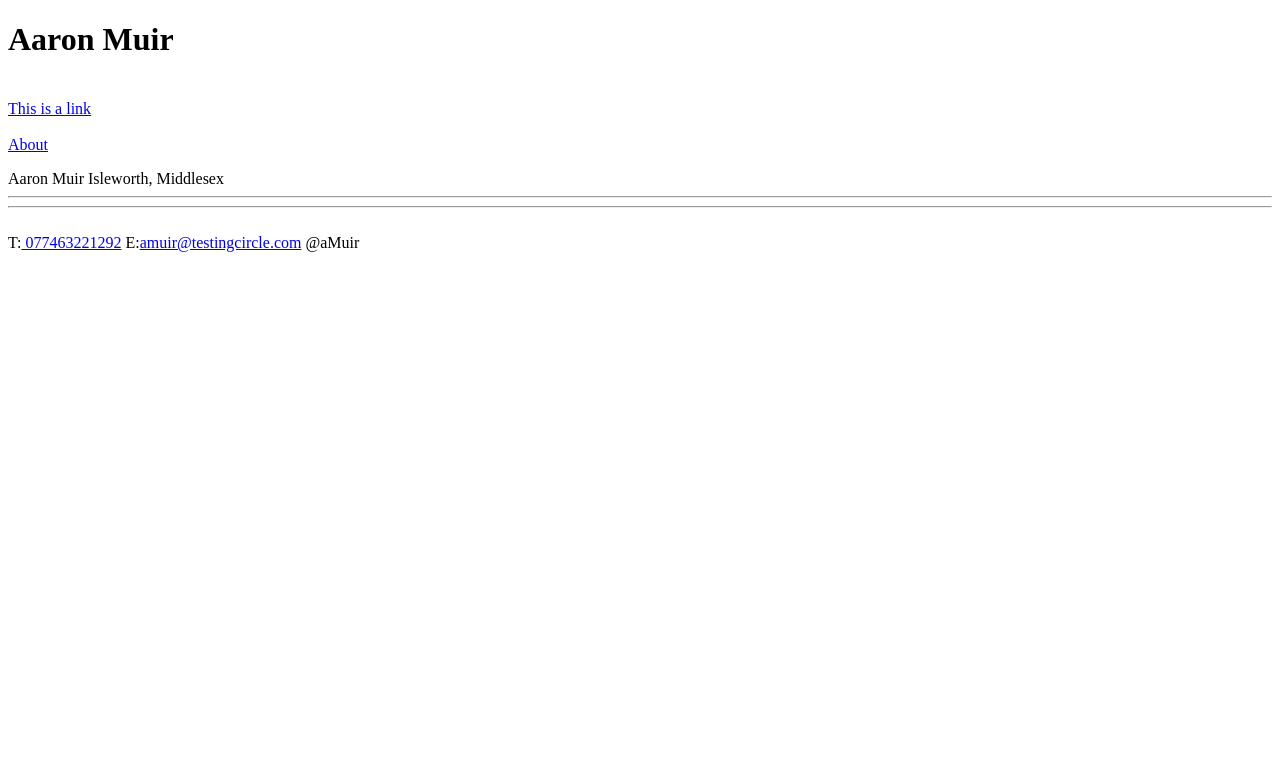
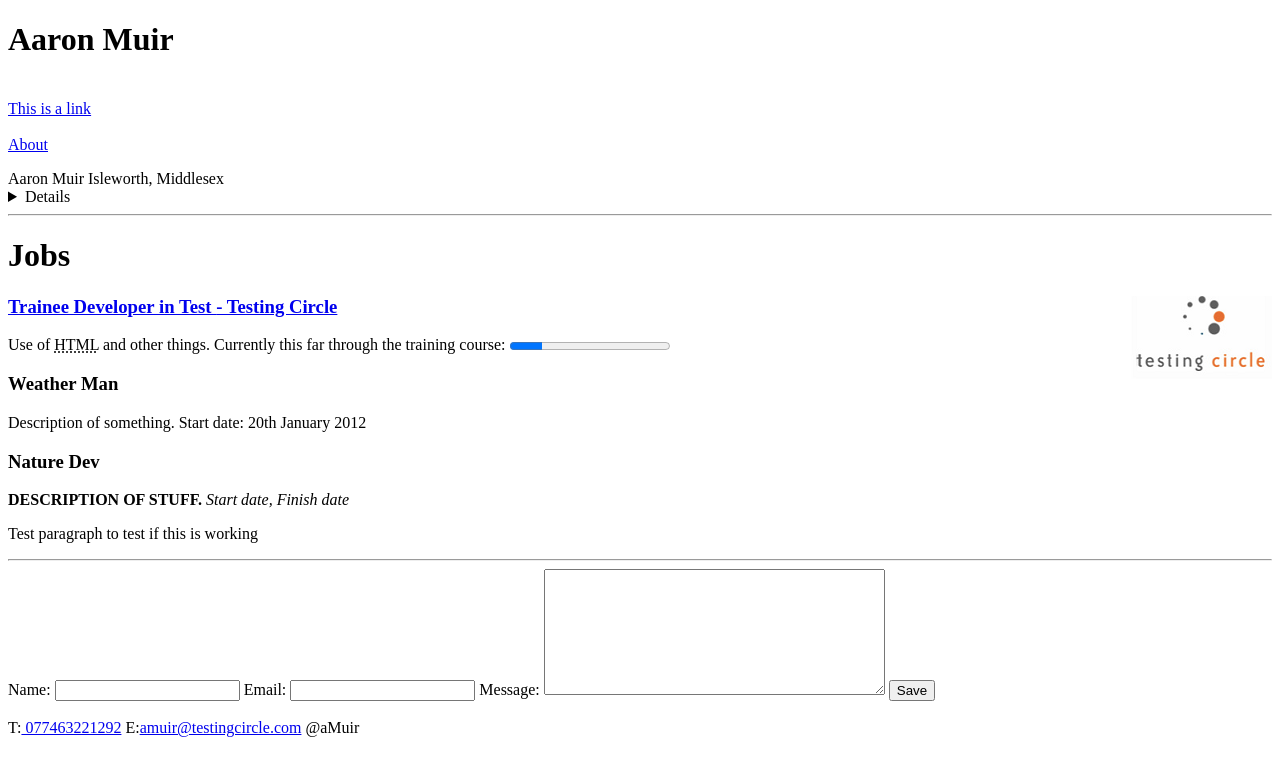
Before and after one commit to benallen66/student-cvs, a plain HTML site: page Aaron/My CV/Index.html in a window 1280 px wide. Drawn offline with Linux system fonts and the light colour scheme.

Commit message:
unhid everything

```diff
--- a/Aaron/My CV/Index.html
+++ b/Aaron/My CV/Index.html
@@ -40,7 +40,7 @@
 	<span class="fn">Aaron Muir</span>
 	<span class="adr">Isleworth, Middlesex</span>
 	</div>
-		<div id="Education" class="hidden">
+		<div id="Education">
 		<details><header><h1>Education</h1></header>
 		<h3> High School </h3>
 			<ul>
@@ -55,7 +55,7 @@
 		</div>
 		<hr> </hr>
 		</details>
-		<div id="Jobs" class="hidden">
+		<div id="Jobs">
 		<header><h1>Jobs</h1></header>
 			<img src="Images/tc-logo.png" alt="Testing Circle Logo"></img>
 			<a href="http://www.testingcircle.com/"><h3><span class="title">Trainee Developer in Test </span>- Testing Circle</h3></a>
@@ -72,7 +72,7 @@
 		</div>
 	<hr></hr>
 
-	<div id="Contact" class="hidden">
+	<div id="Contact">
 	<form method="post" action="http://lacedeamon-dev.spartaglobal.com/contactform">
 	<label for="name">Name:</label>
 	<input type="text" name="name" id="name">
```
